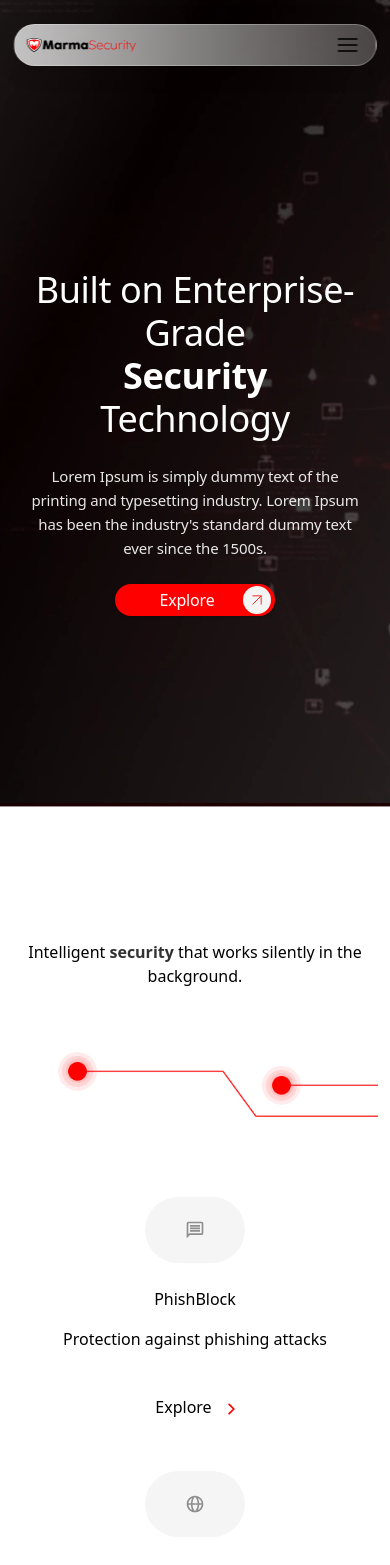
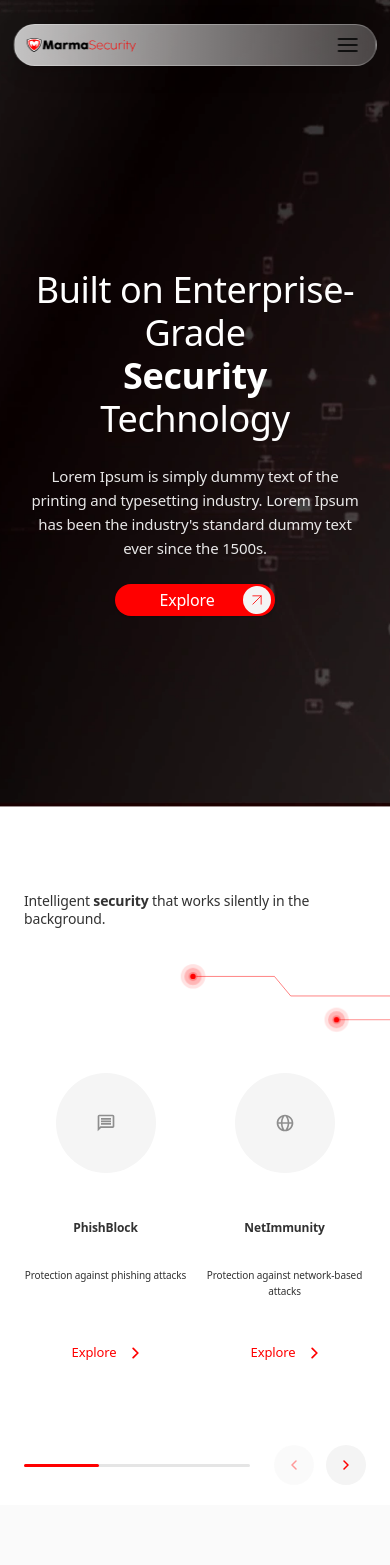
Before and after one commit to vinay-uelement/marma-security, a Next.js app: page /technology in a window 390 px wide. Shown: the top 1565 px of the page. Built offline with nearby package versions, Linux system fonts and the light colour scheme.

Commit message:
Refactor intelligent security and partners layouts: adjust spacing and mobile cards

```diff
--- a/app/globals.css
+++ b/app/globals.css
@@ -469,7 +469,7 @@ img {
   @apply font-body font-normal text-[14px] md:text-[16px] leading-[24px] tracking-[-0.01em] text-text-dark;
 } */
 
-.partners-btm-title {
+/* .partners-btm-title {
   @apply font-body font-semibold text-[26px] md:text-[30px] leading-[1.3] md:leading-[40px] tracking-[-0.01em] text-text-dark;
 }
 
@@ -483,7 +483,7 @@ img {
 
 .partners-btm-emphasis {
   @apply font-body font-semibold text-[16px] md:text-[18px] leading-[1.5] md:leading-[26px] tracking-[-0.01em] text-text-dark;
-}
+} */
 
 /* ===============================================================
    ABOUT US PAGE
@@ -527,14 +527,14 @@ img {
 .about-section-heading {
   @apply font-title font-normal text-[36px] md:text-[45px] leading-[1.2] md:leading-[55px] tracking-[-0.01em] text-text-dark;
 }
-
+/*
 .about-team-name {
   @apply font-body font-semibold text-[16px] md:text-[20px] lg:text-[22px] leading-[24px] md:leading-[28px] text-text-dark;
-}
+} */
 
-.about-team-role {
+/* .about-team-role {
   @apply font-body font-normal text-[12px] md:text-[14px] lg:text-[16px] leading-[18px] md:leading-[22px] text-text-muted;
-}
+} */
 
 /* ===============================================================
    TECHNOLOGY PAGE
--- a/app/page.tsx
+++ b/app/page.tsx
@@ -50,7 +50,7 @@ export default function Home() {
           rightImage="/images/banners/homepage-right-banner1.png"
         />
       {/* Updated section with responsive top padding and overflow control */}
-      <section className="w-full max-w-[1440px] mx-auto px-6 lg:px-12 pt-16 md:pt-24 bg-[#FFFFFF] relative">
+      <section className="w-full max-w-[1440px] mx-auto px-6 lg:px-12 pt-0 md:pt-24 bg-[#FFFFFF] relative">
         {/* The flex container now stays flex-col until 901px */}
         <div className="flex flex-col min-[901px]:flex-row justify-between items-start min-[901px]:items-center mb-2 gap-8 relative z-10 w-full md:mb-16">
           {/* TEXT */}
--- a/components/about/OurTeam.tsx
+++ b/components/about/OurTeam.tsx
@@ -111,11 +111,11 @@ export default function OurTeam() {
 
                             <div className="flex flex-col">
 
-                                <h3 className="about-team-name">
+                                <h3 className="fl5-3 font-semibold text-text-dark!">
                                     {member.name}
                                 </h3>
 
-                                <p className="about-team-role">
+                                <p className="fl4-3 text-text-muted!">
                                     {member.role}
                                 </p>
 
--- a/components/partners/PartnersBottomBanner.tsx
+++ b/components/partners/PartnersBottomBanner.tsx
@@ -6,7 +6,7 @@ export default function PartnersBottomBanner() {
     return (
         <>
             {/* DESKTOP VIEW */}
-            <section className="hidden lg:block w-full relative py-5 md:py-12 lg:py-16 mb-0 md:mb-4 bg-[#fff]">
+            <section className="hidden lg:block w-full relative py-0 md:py-12 lg:py-16 mb-4 md:mb-0 bg-[#fff]">
 
                 {/* Top Left Decorative Red Line */}
                 <div className="absolute top-12 lg:top-16 left-0 w-screen z-20">
@@ -23,7 +23,7 @@ export default function PartnersBottomBanner() {
                 {/* The grey background strip that goes across the bottom */}
                 <div className="absolute bottom-0 w-full h-[3%] lg:h-[10%] bg-[#F2F2F2] z-0" />
 
-                <div className="w-full max-w-[1440px] mx-auto px-6 lg:px-12 relative z-20 mt-6 md:mt-16 lg:mt-0">
+                <div className="w-full max-w-[1440px] mx-auto px-6 pb-3 lg:px-12 relative z-20 mt-6 md:mt-16 lg:mt-0">
                     <div className="grid grid-cols-1 lg:grid-cols-2 gap-4 md:gap-8 lg:gap-20 items-end">
 
                         {/* Left Column: Device Image */}
@@ -66,7 +66,7 @@ export default function PartnersBottomBanner() {
             </section>
 
             {/* MOBILE & TABLET VIEW */}
-            <section className="lg:hidden w-full relative z-20 flex flex-col pt-10 md:pt-4">
+            <section className="lg:hidden w-full relative z-20 flex flex-col pt-10 md:pt-4 pb-5 md:pb-0">
                 {/* Top Left Decorative Red Line */}
                 <div className="absolute top-2 sm:top-4 left-0 w-screen z-20">
                     <div className="w-[180px] sm:w-[240px]">
--- a/components/partners/SimplifyLife.tsx
+++ b/components/partners/SimplifyLife.tsx
@@ -79,7 +79,8 @@ export default function SimplifyLife() {
         </h2>
 
         {/* Decorative Red Line Graphic */}
-          <div className="flex flex-col w-[60%] sm:w-[50%] min-[901px]:w-[45%] self-end min-[901px]:self-auto translate-x-8 sm:translate-x-12 min-[901px]:translate-x-0 mt-4 min-[901px]:mt-0 pointer-events-none z-0">
+          <div className="flex flex-col w-[60%] sm:w-[50%] min-[901px]:w-[45%] self-end min-[901px]:self-auto translate-x-8 sm:translate-x-12 min-[901px]:translate-x-0 mt-12
+           min-[901px]:mt-0 pointer-events-none z-0">
           <DecorativeLine
             viewBox="0 0 500 80"
             points="-3000,40 200,40"
--- a/components/technology/IntelligentSecurity.tsx
+++ b/components/technology/IntelligentSecurity.tsx
@@ -1,5 +1,5 @@
 "use client";
-import React, { useState } from "react";
+import React, { useState, useEffect } from "react";
 import Image from "next/image";
 import HighlightedText from "../global/HighlightedText";
 import Link from "next/link";
@@ -53,8 +53,27 @@ const features: TechFeatureItem[] = [
 
 export default function IntelligentSecurity() {
   const [currentIndex, setCurrentIndex] = useState(0);
-  const ITEMS_PER_PAGE = 4;
-  const maxIndex = Math.max(0, features.length - ITEMS_PER_PAGE);
+  const [itemsPerPage, setItemsPerPage] = useState(4);
+
+  useEffect(() => {
+    const handleResize = () => {
+      if (window.innerWidth < 1024) {
+        setItemsPerPage(2);
+      } else {
+        setItemsPerPage(4);
+      }
+    };
+    handleResize();
+    window.addEventListener("resize", handleResize);
+    return () => window.removeEventListener("resize", handleResize);
+  }, []);
+
+  const maxIndex = Math.max(0, features.length - itemsPerPage);
+
+  // Auto-clamp current index if maxIndex shrinks
+  useEffect(() => {
+    setCurrentIndex((prev) => Math.min(prev, Math.max(0, features.length - itemsPerPage)));
+  }, [itemsPerPage]);
 
   const handleNext = () => {
     setCurrentIndex((prev) => Math.min(prev + 1, maxIndex));
@@ -64,50 +83,25 @@ export default function IntelligentSecurity() {
     setCurrentIndex((prev) => Math.max(prev - 1, 0));
   };
 
-  // Slice to the 4 items currently active
+  // Slice to the items currently active based on screen size
   const visibleFeatures = features.slice(
     currentIndex,
-    currentIndex + ITEMS_PER_PAGE,
+    currentIndex + itemsPerPage,
   );
 
   // Dynamic progress bar calculation (based on how max items we have scrolled)
   const progressPercentage =
     features.length > 0
-      ? Math.min(((currentIndex + ITEMS_PER_PAGE) / features.length) * 100, 100)
+      ? Math.min(((currentIndex + itemsPerPage) / features.length) * 100, 100)
       : 100;
 
   return (
-    <section className="w-full bg-[#FFFFFF] pt-24 pb-20 overflow-x-clip relative">
-      {/* Desktop right-edge bleed image, strictly sticking to 0px from right screen edge */}
-      <div className="hidden lg:flex items-center justify-end w-full absolute right-0 top-[120px] pointer-events-none">
-        {/* viewport anchor */}
-        <div className="relative w-screen left-1/2 -translate-x-1/2">
-          {/* right aligned container */}
-          <div className="ml-auto w-[320px] lg:w-[450px] flex flex-col">
-            <DecorativeLine
-              viewBox="0 0 700 80"
-              points="0,40 210,40"
-              dots={[{ cx: 210, cy: 40, rippleCount: 3 }]}
-              className="w-full h-auto scale-x-[-1]"
-            />
-            <DecorativeLine
-              viewBox="0 0 1260 500"
-              points="20,150 500,150 600,270 3000,270"
-              //   points="20,150 200,150 280,270 3000,270"
-              dots={[{ cx: 0, cy: 150, rippleCount: 3 }]}
-              className="w-full h-auto -mt-20"
-              strokeWidth={3}
-              dotRadius={22}
-            />
-          </div>
-        </div>
-      </div>
-
+    <section className="w-full bg-[#FFFFFF] pt-12 md:pt-24 pb-5 md:pb-20 overflow-x-clip relative">
       <div className="max-w-[1440px] mx-auto px-6 lg:px-12 relative flex flex-col pt-0 lg:pt-24 ">
         {/* The flex container now stays flex-col until 901px */}
-        <div className="flex flex-col min-[901px]:flex-row justify-between items-center z-10 relative mb-16 gap-8">
+        <div className="flex flex-col min-[901px]:flex-row justify-between items-start min-[901px]:items-center mb-6 md:mb-2 gap-8 relative z-10 w-full md:mb-16">
           {/* TEXT: Centered below 901px, left-aligned above */}
-          <h2 className="w-full tech-section-heading text-center min-[901px]:text-left">
+          <h2 className="w-full min-[901px]:w-[55%] fl2 text-left">
             Intelligent{" "}
             <HighlightedText
               text="security"
@@ -119,25 +113,26 @@ export default function IntelligentSecurity() {
             background.
           </h2>
 
-          {/* Desktop Spacer to maintain the flex layout width allocation */}
-          <div className="hidden min-[901px]:block w-full max-w-[400px] lg:max-w-[500px]"></div>
-
-          {/* Mobile-only Image (keeps normal flow) pulled against the true right screen edge via -mr-6 padding cancellation */}
-          <div className="flex min-[901px]:hidden items-center justify-end w-full mt-8 -mr-6">
-            <div className="w-full max-w-[320px] sm:max-w-[400px]">
-              <Image
-                src="/images/banners/Technology-below-banner.webp"
-                alt="Background wire graphic"
-                width={300}
-                height={90}
-                className="object-contain w-full h-auto"
-                priority
-              />
-            </div>
+          {/* Decorative Red Line Graphic */}
+          <div className="flex flex-col w-[60%] sm:w-[50%] min-[901px]:w-[45%] self-end min-[901px]:self-auto translate-x-8 sm:translate-x-12 min-[901px]:translate-x-0 mt-12 min-[901px]:mt-0 pointer-events-none z-0">
+            <DecorativeLine
+              viewBox="0 0 700 80"
+              points="0,40 210,40"
+              dots={[{ cx: 210, cy: 40, rippleCount: 3 }]}
+              className="w-full h-auto scale-x-[-1]"
+            />
+            <DecorativeLine
+              viewBox="0 0 1260 500"
+              points="20,150 500,150 600,270 3000,270"
+              dots={[{ cx: 0, cy: 150, rippleCount: 3 }]}
+              className="w-full h-auto -mt-20"
+              strokeWidth={3}
+              dotRadius={22}
+            />
           </div>
         </div>
 
-        <div className="relative z-10 grid grid-cols-1 md:ms-20 sm:grid-cols-2 lg:grid-cols-4 gap-x-8 gap-y-12 w-full mt-4 min-h-[300px]">
+        <div className="relative z-10 grid grid-cols-2 md:ms-20 lg:grid-cols-4 gap-x-4 sm:gap-x-8 gap-y-12 w-full mt-4 min-h-[300px]">
           {visibleFeatures.map((feature, index) => (
             <div
               key={`${feature.id}-${index + currentIndex}`}
@@ -157,12 +152,12 @@ export default function IntelligentSecurity() {
               </div>
 
               {/* Feature Title */}
-              <h3 className="tech-feature-title mb-4 text-center sm:text-left w-full">
+              <h3 className="fl3-3 mb-2 md:mb-4 text-center sm:text-left w-full">
                 {feature.title}
               </h3>
 
               {/* Feature Text/Description */}
-              <p className="tech-feature-desc  text-center sm:text-left w-full h-[40%] sm:max-w-[60%]">
+              <p className="fl4  text-center sm:text-left w-full h-[20%] md:h-[40%] sm:max-w-[60%]">
                 {feature.description}
               </p>
 
@@ -171,10 +166,10 @@ export default function IntelligentSecurity() {
                 href="#"
                 className="inline-flex items-center gap-4 group/btn mx-auto sm:mx-0 pt-2 pb-1"
               >
-                <span className="tech-feature-explore group-hover/btn:text-[#E10000] transition-colors">
+                <span className="fl5-2 group-hover/btn:text-[#E10000] transition-colors">
                   Explore
                 </span>
-                <span className="text-[#FF0000] group-hover/btn:text-[#E10000] transition-transform group-hover/btn:translate-x-1 flex items-center justify-center translate-y-[2px]">
+                <span className="text-[#FF0000] group-hover/btn:text-[#E10000] transition-transform group-hover/btn:translate-x-1 flex items-center justify-center translate-y-[1px]">
                   <svg
                     width="7"
                     height="12"
@@ -197,7 +192,7 @@ export default function IntelligentSecurity() {
         </div>
 
         {/* Bottom Carousel Navigation block */}
-        {features.length > ITEMS_PER_PAGE && (
+        {features.length > itemsPerPage && (
           <div className="w-full flex justify-between items-center mt-12 md:mt-20 pt-6 md:pt-10 gap-6 md:gap-12">
             {/* Progress Bar Container - dynamically flexes to fill available space besides buttons */}
             <div className="flex-grow relative h-[3px]">
```
Also changed, not shown: app/about-us/page.tsx (+4 -3 lines).
